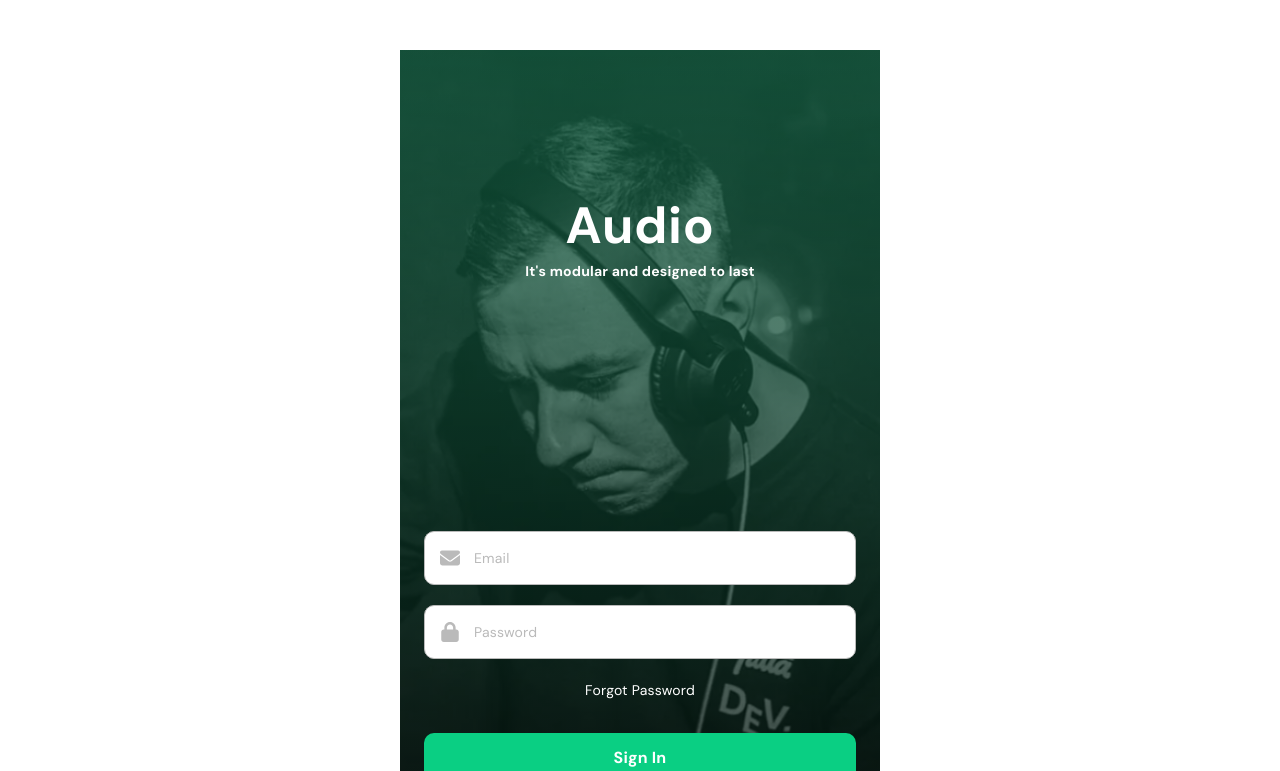
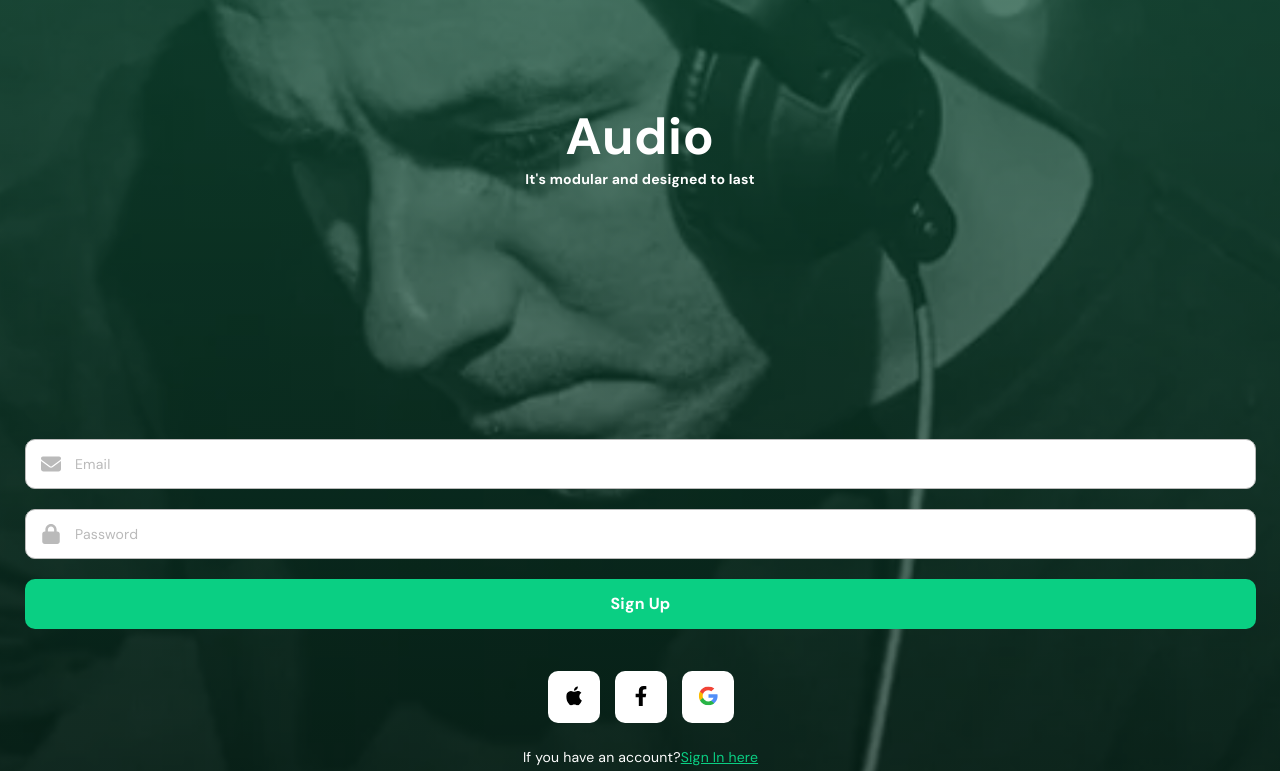
Before and after one commit to subhakant31/mern-audio-ecommerce, a React (Create React App) app: page / in a window 1280 px wide. Shown: the top 771 px of the page. Built offline with nearby package versions, Linux system fonts and the light colour scheme.

Commit message:
changes done

```diff
--- a/src/App.jsx
+++ b/src/App.jsx
@@ -1,18 +1,13 @@
 import React from "react";
-import SignInPage from './pages/SignInPage/SignInPage';
+import "./App.scss";
+import FilterCategory from "./components/FilterCategory/FilterCategory";
 import SignUpPage from "./pages/SignUpPage/SignUpPage";
-import Homemenubar from "./components/Menu/HomeMenu";
-import ProfilePage from "./pages/ProfilePage/ProfilePage";
-import "./App.scss";
 
 function App(props)
 {
 	return(
 		<React.Fragment>
-			<SignInPage />
 			<SignUpPage />
-      <Homemenubar></Homemenubar>
-      <ProfilePage></ProfilePage>
 		</React.Fragment>
 	)
 }
--- /dev/null
+++ b/src/components/FilterCategory/FilterCategory.jsx
@@ -0,0 +1,20 @@
+import './FilterCategory.scss';
+
+function FilterCategory(){
+    return(
+        <div className='filter'>
+            <div className='filter__btn'>
+                <img src="./assets/images/sliders.svg"></img>
+                <span>Filter</span>
+            </div>
+            <ul className='filter__list'>
+                <li><a href="#" className='filter__list__item'>Popularity</a></li>
+                <li><a href="#" className='filter__list__item'>Newest</a></li>
+                <li><a href="#" className='filter__list__item'>Most Expensive</a></li>
+                <li><a href="#" className='filter__list__item'>Most Reviewed</a></li>
+            </ul>
+        </div>
+    )
+}
+
+export default FilterCategory;
--- /dev/null
+++ b/src/components/FilterCategory/FilterCategory.scss
@@ -0,0 +1,38 @@
+@import '../../styles/partials/variable';
+@import '../../styles/partials/mixins';
+
+.filter {
+    @include flex-container($justify-content:space-between);
+    margin-left: 24px;
+    &__btn {
+        @include border-property($width:1px, $style:solid, $color:$color-grey-2);
+        border-radius: 10px;
+        @include flex-container($align-items:center);
+        @include font($font-size: 14, $font-style: normal, $font-weight: $regular, $font-color:$color-black, $font-family: DM-Sans);
+        gap:8px;
+        padding: 10px 15px;
+        letter-spacing: 0.2px;
+        margin-right: 18px;
+
+        img {
+            width:20px;
+            height:20px;
+        }
+    }
+    &__list {
+        @include flex-container($align-items:center);
+        white-space: nowrap;
+        overflow-x: scroll;
+
+        &__item {
+            margin-right: 25px;
+            @include font($font-size: 14, $font-style: normal, $font-weight: $regular, $font-color:$color-black, $font-family: DM-Sans);
+            line-height: 20px;
+            letter-spacing: 0.2px;
+        }
+    }
+
+    &__list::-webkit-scrollbar {
+        display:none;
+    }
+}
--- a/src/components/HeroText/HeroText.jsx
+++ b/src/components/HeroText/HeroText.jsx
@@ -2,9 +2,9 @@ import './HeroText.scss';
 
 function HeroText () {
     return (
-        <div className='heading'>
-            <h1 className='heading__main'>Audio</h1>
-            <h2 className='heading__sub-text'>It's modular and designed to last</h2>
+        <div className='page__heading'>
+            <h1 className='page__heading__main'>Audio</h1>
+            <h2 className='page__heading__sub-text'>It's modular and designed to last</h2>
         </div>
     )
 }
--- a/src/components/HeroText/HeroText.scss
+++ b/src/components/HeroText/HeroText.scss
@@ -1,14 +1,14 @@
 @import '../../styles/partials/variable';
 @import '../../styles/partials/mixins';
 
-.heading {
-    padding-top:150px;
+.page__heading {
+    padding-top:111px;
     text-align: center;
 
     &__main {
         @include font($font-size:51.048, $font-color:$color-white, $font-weight: $bold, $font-family: DM-Sans);
         @include text-properties-common($letter-spacing:0.638px);
-        margin-bottom: 10px;
+        margin-bottom: 7px;
     }
 
     &__sub-text {
--- a/src/components/SignForms/InputField/InputField.jsx
+++ b/src/components/SignForms/InputField/InputField.jsx
@@ -12,7 +12,7 @@ function InputField(props){
 
     return(
         <div className='form__input' tabIndex="0">
-          <label for ={forValue}></label>
+          <label aria-hidden='true' for ={forValue}></label>
           <FontAwesomeIcon className='form__input__icon' icon={icon} />
           <input type={type} id={id} name={nameValue} placeholder={placeholder} title={title}></input>
         </div>
--- a/src/components/SignForms/InputField/InputField.scss
+++ b/src/components/SignForms/InputField/InputField.scss
@@ -6,7 +6,8 @@
     @include border-property($width:1px, $style:solid, $color:$color-grey-2);
     @include flex-container($align-items:center);
     border-radius: 10px;
-    padding:15px;
+    padding:0 15px;
+    height:50px;
     background-color: $color-white;
     margin-bottom:20px;
 
--- a/src/components/SignForms/SignIn/SignIn.scss
+++ b/src/components/SignForms/SignIn/SignIn.scss
@@ -3,10 +3,7 @@
 @import '../../../styles/partials/mixins';
 
 .form {
-    padding-top:250px;
-    width:90%;
-    margin:auto;
-    padding-bottom: 100px;
+    padding:250px 24px 90px 25px;
 
     &__forgot {
         @include font($font-size: 14, $font-style: normal, $font-weight: $regular, $font-color: $color-white, $font-family: DM-Sans);
@@ -27,7 +24,6 @@
         &__redirect {
             color: $color-green;
             text-decoration: underline;
-            margin-left: 2px;
         }
     }
 }
--- a/src/components/SignForms/SignUp/SignUp.scss
+++ b/src/components/SignForms/SignUp/SignUp.scss
@@ -3,18 +3,17 @@
 @import '../../../styles/partials/mixins';
 
 .form {
-    padding-top:250px;
-    width:90%;
-    margin:auto;
+  padding:250px 24px 90px 25px;
 
     &__list {
-        @include flex-container($justify-content: space-evenly);
-        margin-top : 42px;
+      @include flex-container($justify-content:center);
+      margin-top : 42px;
 
         &__listitem {
           width:52px;
           height:52px;
           border-radius: 10px;
+          margin-right:15px;
           background-color: $color-white;
           @include flex-container($justify-content:center, $align-items:center);
 
@@ -23,8 +22,14 @@
             width:20px;
             cursor: pointer;
           }
+
+        }
+        &__listitem:last-child{
+          margin-right: 0px;
         }
       }
+
+
 
 
     &__account {
@@ -35,7 +40,6 @@
         &__redirect {
             color: $color-green;
             text-decoration: underline;
-            margin-left: 2px;
         }
     }
 }
--- a/src/pages/SignInPage/SignInPage.scss
+++ b/src/pages/SignInPage/SignInPage.scss
@@ -1,8 +1,6 @@
 @import '../../styles/partials/variable';
 
 .page {
-    width:480px;
-    margin:50px auto;
     background-image: url('../../../public/assets/images/hero-banner.svg');
     background-repeat: no-repeat;
     background-size: cover;
--- a/src/pages/SignUpPage/SignUpPage.scss
+++ b/src/pages/SignUpPage/SignUpPage.scss
@@ -1,8 +1,6 @@
 @import '../../styles/partials/variable';
 
 .page {
-    width:480px;
-    margin:50px auto;
     background-image: url('../../../public/assets/images/hero-banner.svg');
     background-repeat: no-repeat;
     background-size: cover;
```
Also changed, not shown: public/assets/images/sliders.svg (added).
